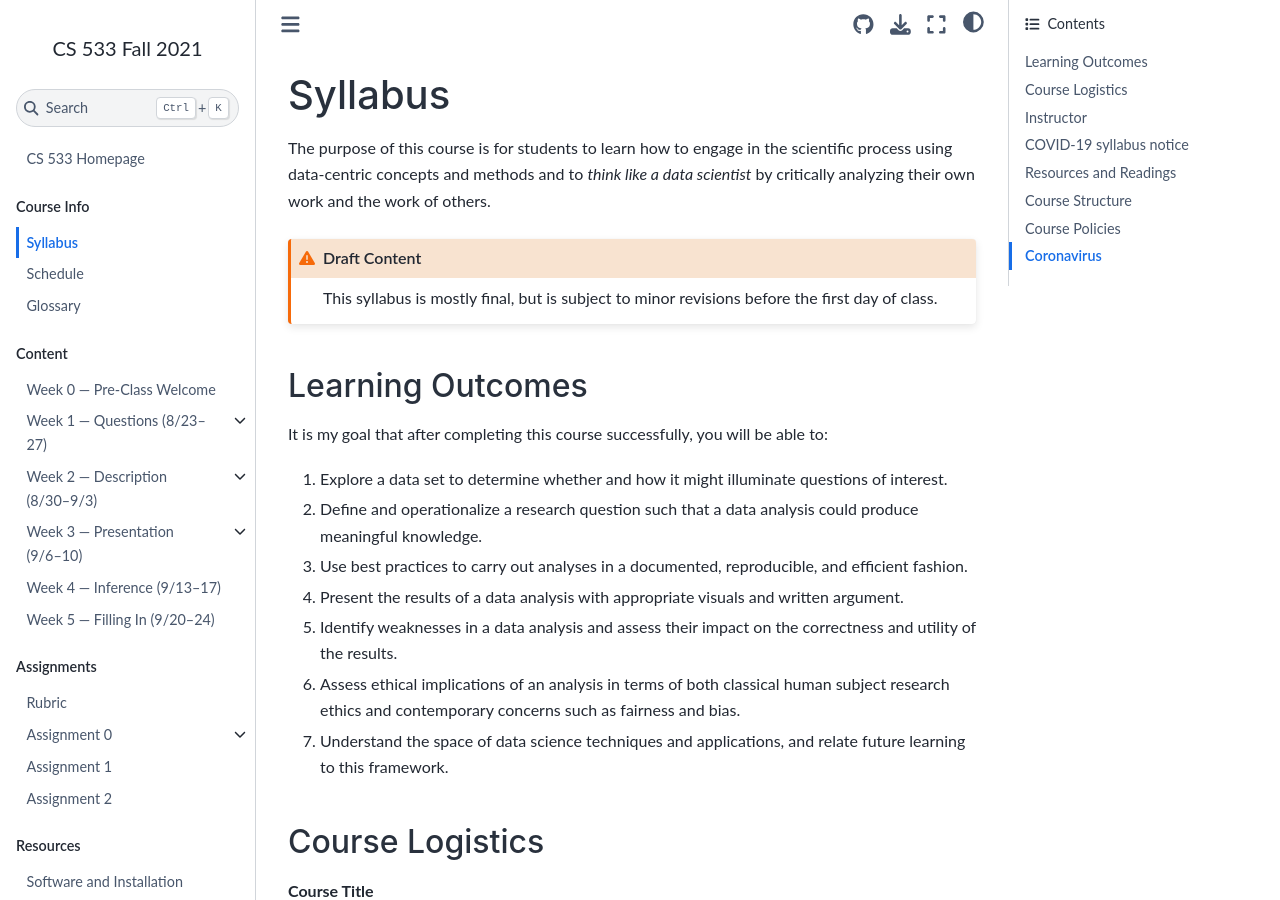
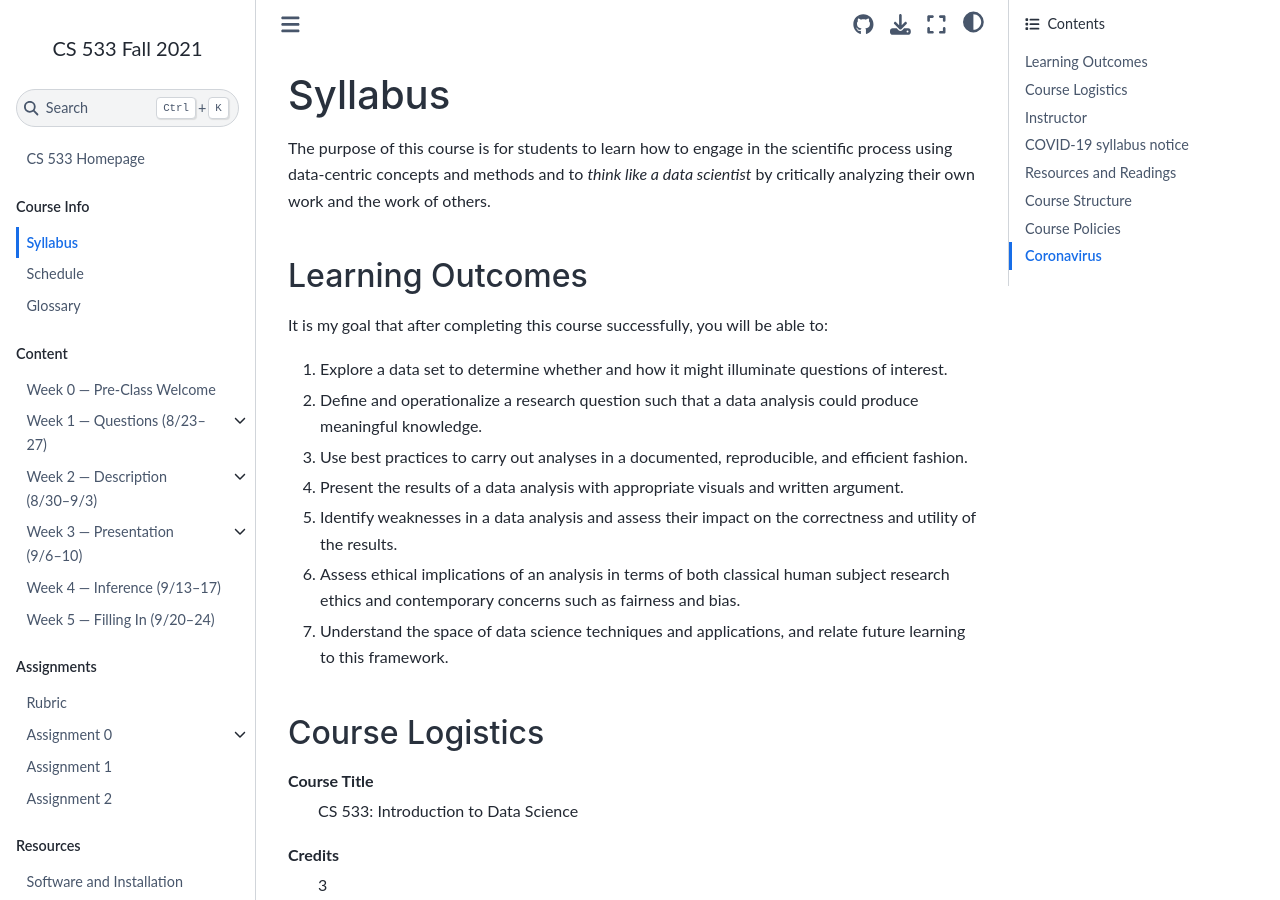
Before and after one commit to mdekstrand/cs533-web, a Jupyter Book: the page built from syllabus.md, in a window 1280 px wide and 900 px high. Built offline with Jupyter Book 1.0.4 settings and Sphinx 7.4.7 and the Sphinx Book theme 1.1.4, drawn with Linux system fonts in a browser that asks for light colours; pages that are not in the unit, such as notebooks, are missing from menus; a style sheet for code colours, icons or effects is not loaded.

Commit message:
de-draft syllabus

````diff
--- a/syllabus.md
+++ b/syllabus.md
@@ -7,11 +7,6 @@ stylesheet: stylesheets/syllabus.css
 The purpose of this course is for students to learn how to engage in the scientific process using
 data-centric concepts and methods and to *think like a data scientist* by critically analyzing their
 own work and the work of others.
-
-```{admonition} Draft Content
-:class: warning
-This syllabus is mostly final, but is subject to minor revisions before the first day of class.
-```
 
 ## Learning Outcomes
 
````
